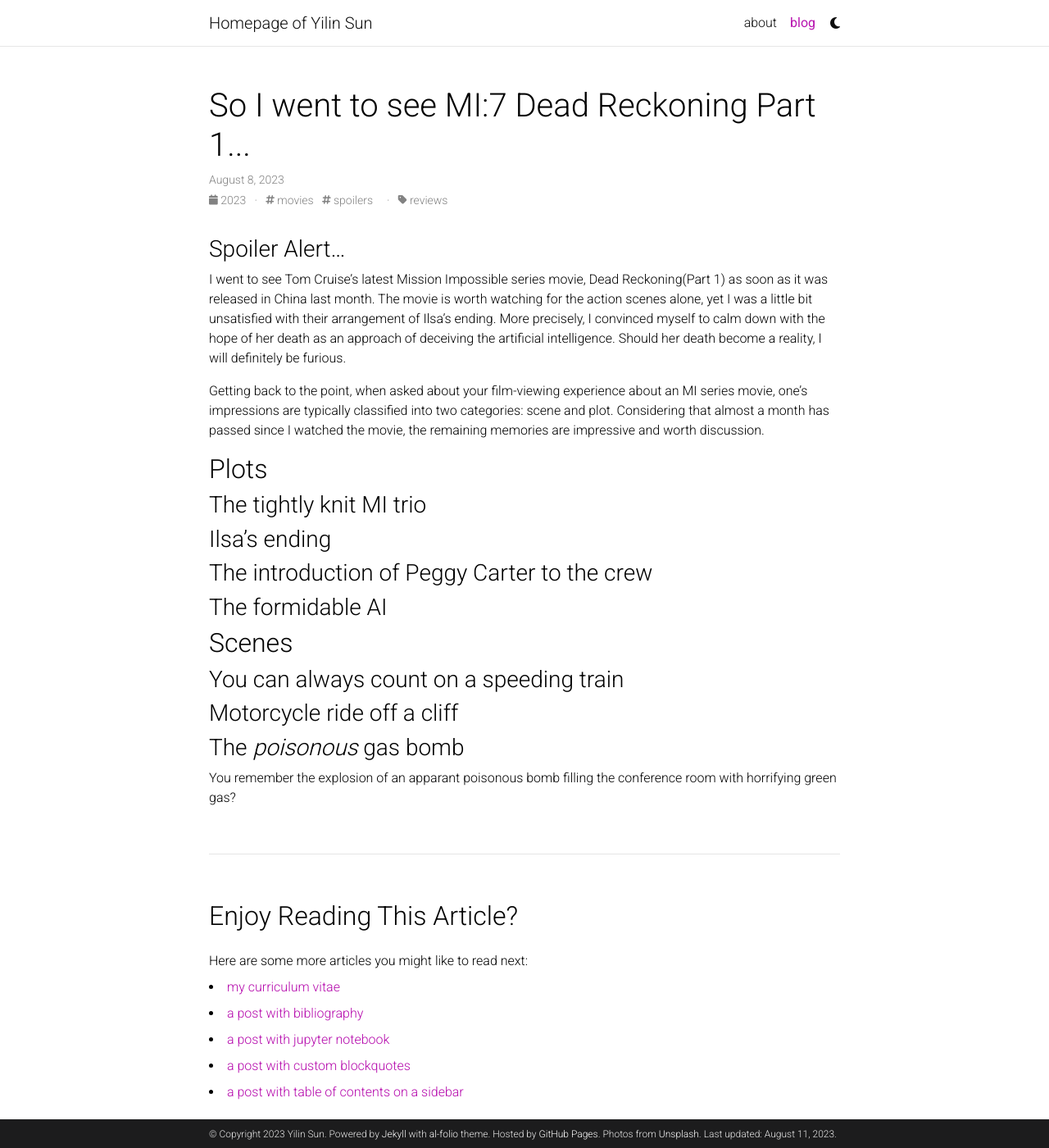
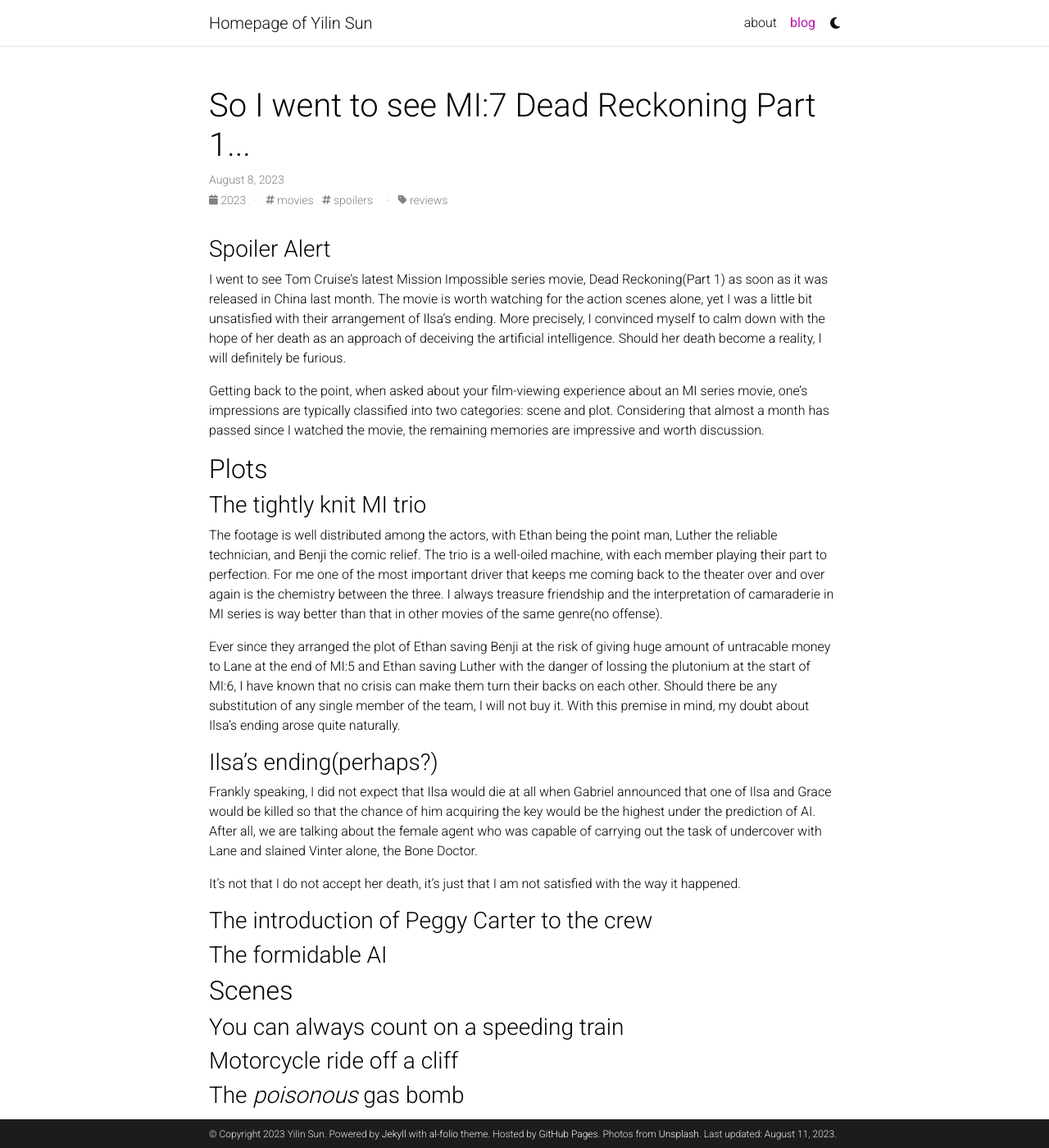
Before and after one commit to sylvansun/sylvansun.github.io, a Jekyll site: the page built from _posts/2023-08-08-MI7-dead-reckoning-p1.md, in a window 1280 px wide and 1400 px high. Shown: the whole window at 82% size. Built offline with Jekyll 4.4.1, drawn with Linux system fonts in a browser that asks for light colours; comment, search, counter and statistics services are not loaded; a style sheet for code colours, icons or effects is not loaded.

Commit message:
feat: add reviews about the plot

```diff
--- a/_posts/2023-08-08-MI7-dead-reckoning-p1.md
+++ b/_posts/2023-08-08-MI7-dead-reckoning-p1.md
@@ -6,7 +6,7 @@
 tags: movies spoilers
 categories: reviews
 ---
-### Spoiler Alert...
+### Spoiler Alert
 
 I went to see Tom Cruise's latest Mission Impossible series movie, Dead Reckoning(Part 1) as soon as it was released in China last month. The movie is worth watching for the action scenes alone, yet I was a little bit unsatisfied with their arrangement of Ilsa's ending. More precisely, I convinced myself to calm down with the hope of her death as an approach of deceiving the artificial intelligence. Should her death become a reality, I will definitely be furious.
 
@@ -16,7 +16,15 @@
 
 ### The tightly knit MI trio
 
-### Ilsa's ending
+The footage is well distributed among the actors, with Ethan being the point man, Luther the reliable technician, and Benji the comic relief. The trio is a well-oiled machine, with each member playing their part to perfection. For me one of the most important driver that keeps me coming back to the theater over and over again is the chemistry between the three. I always treasure friendship and the interpretation of camaraderie in MI series is way better than that in other movies of the same genre(no offense).
+
+Ever since they arranged the plot of Ethan saving Benji at the risk of giving huge amount of untracable money to Lane at the end of MI:5 and Ethan saving Luther with the danger of lossing the plutonium at the start of MI:6, I have known that no crisis can make them turn their backs on each other. Should there be any substitution of any single member of the team, I will not buy it. With this premise in mind, my doubt about Ilsa's ending arose quite naturally.
+
+### Ilsa's ending(perhaps?)
+
+Frankly speaking, I did not expect that Ilsa would die at all when Gabriel announced that one of Ilsa and Grace would be killed so that the chance of him acquiring the key would be the highest under the prediction of AI. After all, we are talking about the female agent who was capable of carrying out the task of undercover with Lane and slained Vinter alone, the Bone Doctor.
+
+It’s not that I do not accept her death, it's just that I am not satisfied with the way it happened.
 
 ### The introduction of Peggy Carter to the crew
 
```
